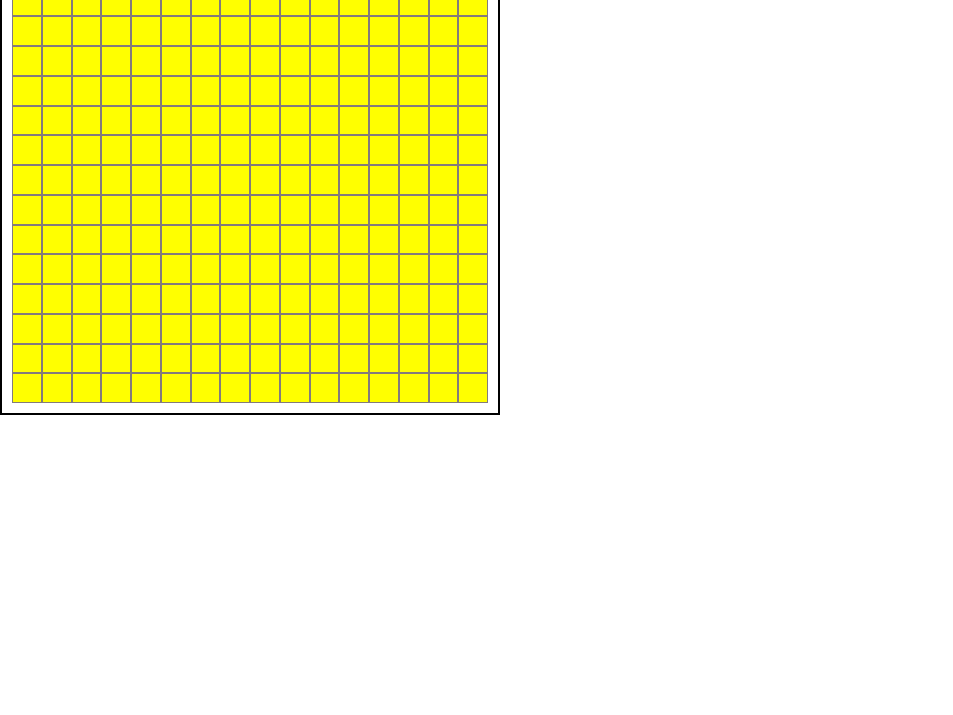
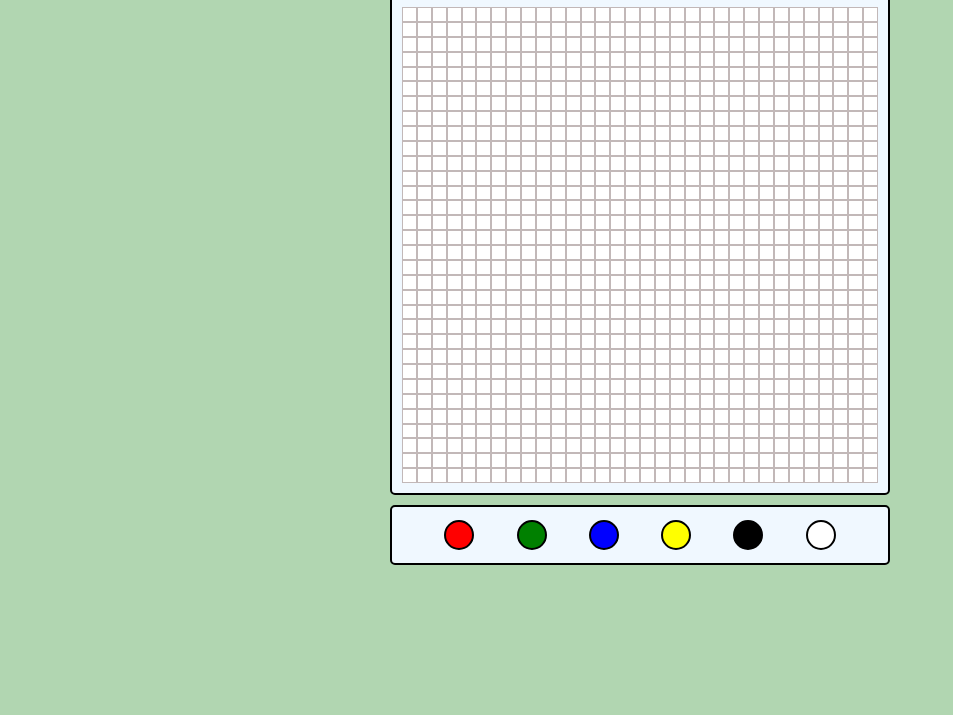
Before and after one commit to Sarmad-Siddique/etch-a-sketch, a plain HTML site: page index.html in a window 1280 px wide. Shown: the part 85-800 px from the top of the page, without its empty margins (0-953 px from the left). Drawn offline with Linux system fonts and the light colour scheme.

Commit message:
Added support for multiple colors and an Eraser

```diff
--- a/index.html
+++ b/index.html
@@ -8,13 +8,31 @@
         <title>Etch-A-Sketch</title>
     </head>
     <body>
-        <div class="main-contianer">
+        <div class="main-container">
             <div class="styles-container">
+                <div class="red-color color" style="background-color: red;">
 
+                </div>
+                <div class="green-color color" style="background-color: green;">
+
+                </div>
+                <div class="blue-color color" style="background-color: blue;">
+
+                </div>
+                <div class="yellow-color color" style="background-color: yellow;">
+
+                </div>
+                <div class="black-color color" style="background-color: black;">
+
+                </div>
+                <div class="white-color color" style="background-color: white;">
+
+                </div>
             </div>
             <div class="sketch-container">
 
             </div>
+            <h1>Etch-A-Sketch</h1>
         </div>
 
     </body>
--- a/script.js
+++ b/script.js
@@ -1,7 +1,9 @@
 let mouseDown = false;
+let pixelColor = "green";
+let dimensions = 32;
 const sketchContainer = document.querySelector(".sketch-container");
 
-for (let i = 0; i < 16; i++) {
+for (let i = 0; i < dimensions; i++) {
     const rowContainer = document.createElement("div");
 
     rowContainer.classList.add("row");
@@ -9,27 +11,27 @@ for (let i = 0; i < 16; i++) {
     sketchContainer.appendChild(rowContainer);
 
 
-    for (let j = 0; j < 16; j++) {
+    for (let j = 0; j < dimensions; j++) {
         const pixelDiv = document.createElement("div");
         pixelDiv.classList.add("pixel");
 
         rowContainer.appendChild(pixelDiv);
 
-        pixelDiv.addEventListener("mouseenter", function (event) {
+        pixelDiv.addEventListener("mousedown", (event)=> {
+            mouseDown= true;
+
+            targetDiv = event.target;
+
+            targetDiv.style.backgroundColor = pixelColor;
+        });
+
+        pixelDiv.addEventListener("mouseenter", (event) => {
             if (!mouseDown) {
                 return;
             }
             targetDiv = event.target;
 
-            targetDiv.style.backgroundColor = "green";
-        });
-
-        pixelDiv.addEventListener("mousedown", ()=> {
-            mouseDown= true;
-
-            targetDiv = event.target;
-
-            targetDiv.style.backgroundColor = "green";
+            targetDiv.style.backgroundColor = pixelColor;
         });
 
         pixelDiv.addEventListener("mouseup", ()=> {
@@ -37,9 +39,17 @@ for (let i = 0; i < 16; i++) {
         });
     }
 
-
 }
 
 sketchContainer.addEventListener("mouseleave", ()=>{
     mouseDown = false;
 });
+
+const colorDiv = document.querySelectorAll(".color");
+
+colorDiv.forEach( div => {
+    div.addEventListener("click", (event) => {
+        let curTarget = event.currentTarget;
+        pixelColor = curTarget.style.backgroundColor
+    });
+});
--- a/styles.css
+++ b/styles.css
@@ -4,29 +4,70 @@
     box-sizing: border-box;
 }
 
+body {
+    background-color: rgb(177, 214, 177);
+    text-align: center;
+}
+
+.main-container{
+    display: flex;
+    flex-direction: column-reverse;
+
+    width: 500px;
+    height: 650px;
+
+    margin: auto;
+    gap: 10px;
+}
+
+.styles-container {
+    height: 60px;
+    padding: 10px;
+    display: flex;
+    justify-content: space-evenly;
+    align-items: center;
+
+    border: 2px solid black;
+    background-color: aliceblue;
+    border-radius: 5px;
+}
+
+.color {
+    width: 30px;
+    height: 30px;
+    border-radius: 50%;
+    border: 2px solid black;
+}
+
+.color:hover {
+    width: 40px;
+    height: 40px;
+}
+.color:active {
+    border: 4px solid black;
+}
+
 .sketch-container {
     display: flex;
     flex-direction: column;
-
 
     width: 500px;
     height: 500px;
 
     border: 2px solid black;
     padding: 10px;
-
+    background-color: aliceblue;
+    border-radius: 5px;
 }
 
 .row {
     flex: 1 1 auto;
 
     display: flex;
-    /*gap: 1px;*/
-
 }
 
 .pixel {
-    border: 1px solid rgb(131, 123, 123);
-    background-color: yellow;
+    border: 1px solid rgb(194, 184, 184);
+    background-color: white;
     flex: 1 1 1px;
 }
```
